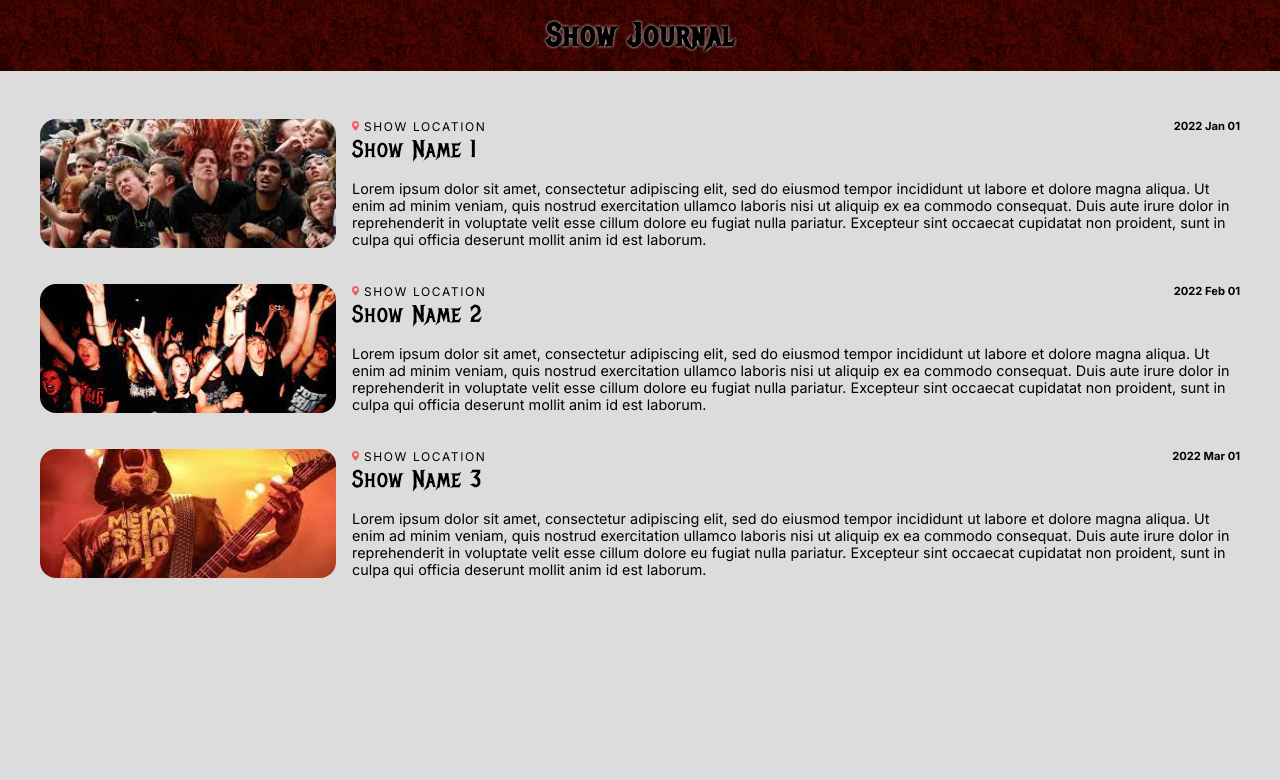
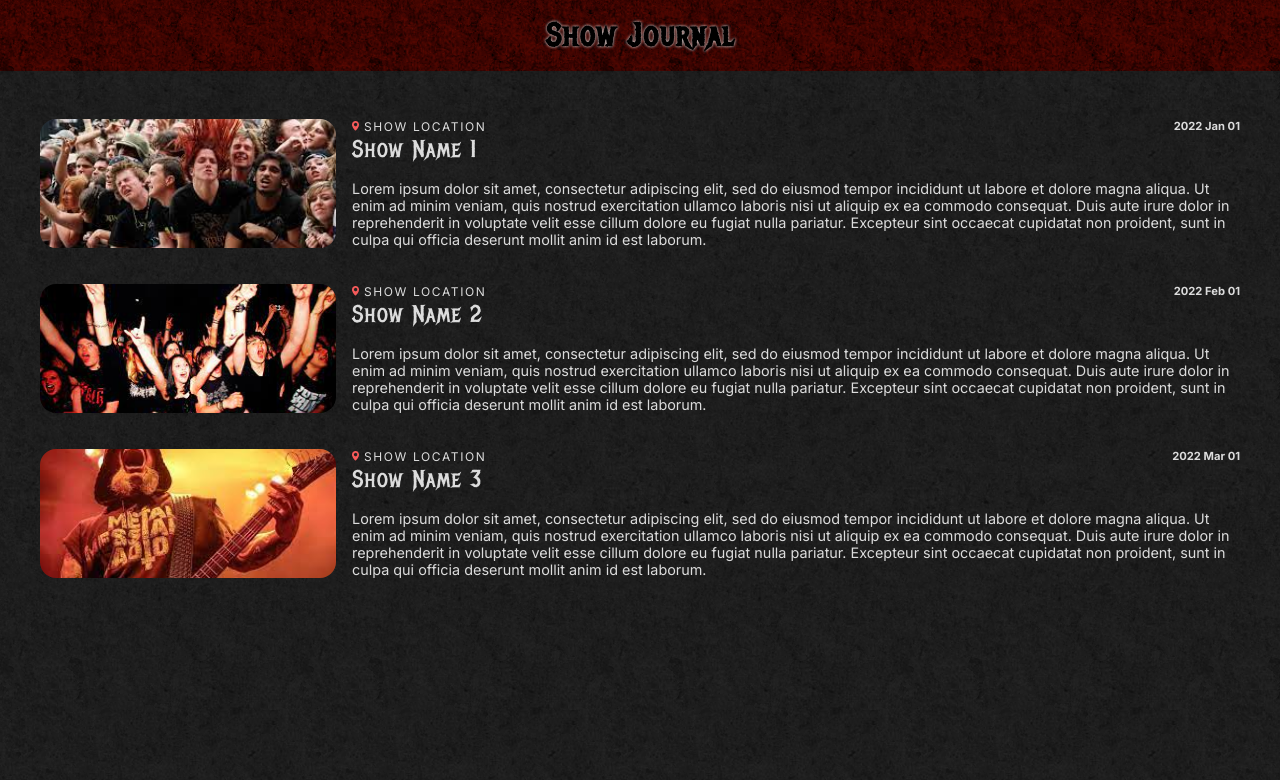
Before and after one commit to vishalicious213/show-journal, a React (Vite) app: page / in a window 1280 px wide. Shown: the top 780 px of the page. Built offline with nearby package versions, Linux system fonts and the light colour scheme.

Commit message:
added body background image pattern

```diff
--- a/index.css
+++ b/index.css
@@ -6,7 +6,9 @@
 
 body {
     font-family: 'Inter', sans-serif;
-    background-color: gainsboro;
+    background-color: #0f0f0f;
+    background-image: url(./public/body-background.png);
+    color: gainsboro;
 }
 
 .container {
@@ -22,6 +24,7 @@ header {
     font-family: 'Metal Mania', cursive;
     letter-spacing: .1rem;
     padding: 1rem;
+    background-color: #5e0101;
     background-image: url(./public/header-background.png);
 }
 
```
Also changed, not shown: public/body-background.png (added).
